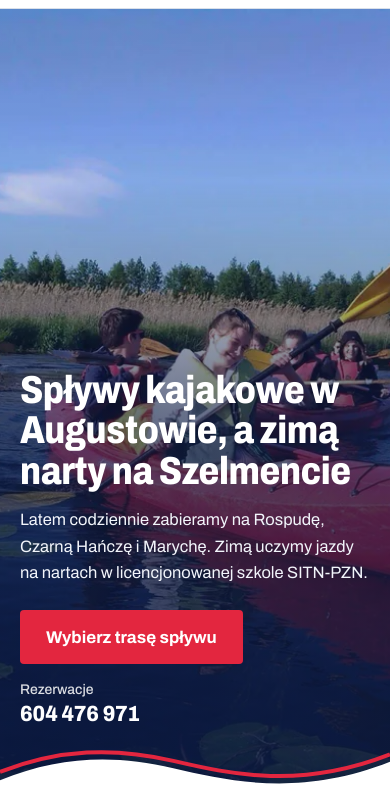
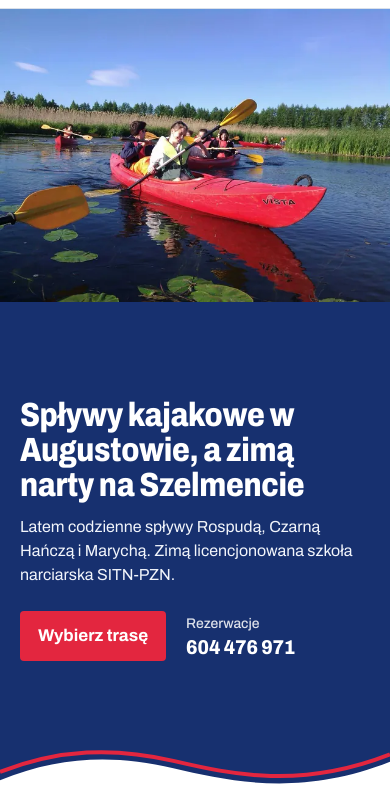
Before and after one commit to Disaster26/strefasport-koncepcja, a plain HTML site: page index.html in a window 390 px wide. Shown: the part 52-844 px from the top of the page. Drawn offline with Linux system fonts and the light colour scheme.

Commit message:
Pierwszy ekran na telefonie: zdjecie w natywnym rozmiarze nad tekstem

```diff
--- a/index.html
+++ b/index.html
@@ -8,7 +8,7 @@
 <meta name="description" content="Codzienne spływy kajakowe Rospudą, Czarną Hańczą i Marychą z bazy w Augustowie, wypożyczalnia kajaków, domki w Płaskiej. Zimą licencjonowana szkoła narciarska SITN-PZN na Szelmencie.">
 <meta name="theme-color" content="#264796">
 <link rel="preload" href="fonts/archivo-rdzen.woff2" as="font" type="font/woff2" crossorigin>
-<link rel="preload" as="image" type="image/webp" href="img/hero-1024.webp" imagesrcset="img/hero-640.webp 640w, img/hero-1024.webp 1024w, img/hero-1600.webp 1600w, img/hero-2048.webp 2048w" imagesizes="(max-width: 900px) 260vw, (max-aspect-ratio: 4/3) 133vh, 100vw" fetchpriority="high">
+<link rel="preload" as="image" type="image/webp" href="img/hero-1024.webp" imagesrcset="img/hero-640.webp 640w, img/hero-1024.webp 1024w, img/hero-1600.webp 1600w, img/hero-2048.webp 2048w" imagesizes="(max-width: 980px) 100vw, (max-aspect-ratio: 4/3) 133vh, 100vw" fetchpriority="high">
 <style>
 @font-face{font-family:Archivo;src:url(fonts/archivo-rdzen.woff2) format("woff2");font-weight:400 800;font-stretch:75% 100%;font-display:swap;unicode-range:U+0020-007E,U+00A0-00FF,U+2013-2014,U+2018-201E,U+2022,U+2026,U+20AC}
 @font-face{font-family:Archivo;src:url(fonts/archivo-pl.woff2) format("woff2");font-weight:400 800;font-stretch:75% 100%;font-display:swap;unicode-range:U+0104-0107,U+010C-010D,U+0118-011B,U+0141-0144,U+0158-0161,U+016E-016F,U+0179-017E}
@@ -63,8 +63,15 @@ p{margin:0}
 .hero .ph small{font-size:14px;opacity:.85;font-weight:500}
 .fala{position:absolute;left:0;right:0;bottom:-1px;height:clamp(46px,6vw,92px);width:100%;z-index:1;pointer-events:none}
 @media(min-width:2080px){.hero{margin-top:20px;border-radius:6px}}
-@media(max-width:980px){.hero{min-height:calc(100svh - 60px)}.hero::before{background:linear-gradient(0deg,rgba(10,25,66,.88) 0%,rgba(10,25,66,.62) 48%,rgba(10,25,66,.1) 78%)}.hero .wrap{padding-bottom:64px}}
-@media(max-width:420px){.hero h1{font-size:clamp(34px,10vw,42px)}.hero p{margin-top:16px;font-size:16.5px}.hero .cta{margin-top:24px}}
+@media(max-width:980px){
+ .hero{flex-direction:column;align-items:stretch;min-height:calc(100svh - 60px);max-height:none;background:var(--gd)}
+ .hero::before{display:none}
+ .hero picture{position:relative;inset:auto;display:block;height:auto;aspect-ratio:16/9;flex:none;z-index:0}
+ .hero picture img{object-position:50% 62%}
+ .hero .wrap{flex:1;display:flex;flex-direction:column;justify-content:center;padding-top:22px;padding-bottom:58px}
+}
+@media(max-width:980px) and (min-height:760px){.hero picture{aspect-ratio:4/3}}
+@media(max-width:420px){.hero h1{font-size:clamp(30px,8.6vw,38px)}.hero p{margin-top:12px;font-size:16px;line-height:1.5}.hero .cta{margin-top:24px;gap:12px 20px;flex-wrap:nowrap}.hero .btn{padding:0 18px;min-height:50px}.hero .ph b{font-size:20px}}
 
 /* sekcje */
 section{scroll-margin-top:70px}
@@ -234,13 +241,13 @@ form .nota{grid-column:1/-1;font-size:13.5px;color:var(--m)}
 <main>
 <section class="hero">
  <picture>
-  <img src="img/hero-1024.webp" srcset="img/hero-640.webp 640w, img/hero-1024.webp 1024w, img/hero-1600.webp 1600w, img/hero-2048.webp 2048w" sizes="(max-width: 900px) 260vw, (max-aspect-ratio: 4/3) 133vh, 100vw" width="2048" height="1536" alt="Grupa w czerwonych kajakach na spływie z bazy Strefa w Augustowie" fetchpriority="high">
+  <img src="img/hero-1024.webp" srcset="img/hero-640.webp 640w, img/hero-1024.webp 1024w, img/hero-1600.webp 1600w, img/hero-2048.webp 2048w" sizes="(max-width: 980px) 100vw, (max-aspect-ratio: 4/3) 133vh, 100vw" width="2048" height="1536" alt="Grupa w czerwonych kajakach na spływie z bazy Strefa w Augustowie" fetchpriority="high">
  </picture>
  <div class="wrap">
   <h1>Spływy kajakowe w Augustowie, a zimą narty na Szelmencie</h1>
-  <p>Latem codziennie zabieramy na Rospudę, Czarną Hańczę i Marychę. Zimą uczymy jazdy na nartach w licencjonowanej szkole SITN-PZN.</p>
+  <p>Latem codzienne spływy Rospudą, Czarną Hańczą i Marychą. Zimą licencjonowana szkoła narciarska SITN-PZN.</p>
   <div class="cta">
-   <a class="btn" href="#splywy">Wybierz trasę spływu</a>
+   <a class="btn" href="#splywy">Wybierz trasę</a>
    <a class="ph" href="tel:+48604476971"><small>Rezerwacje</small><b>604 476 971</b></a>
   </div>
  </div>
```
